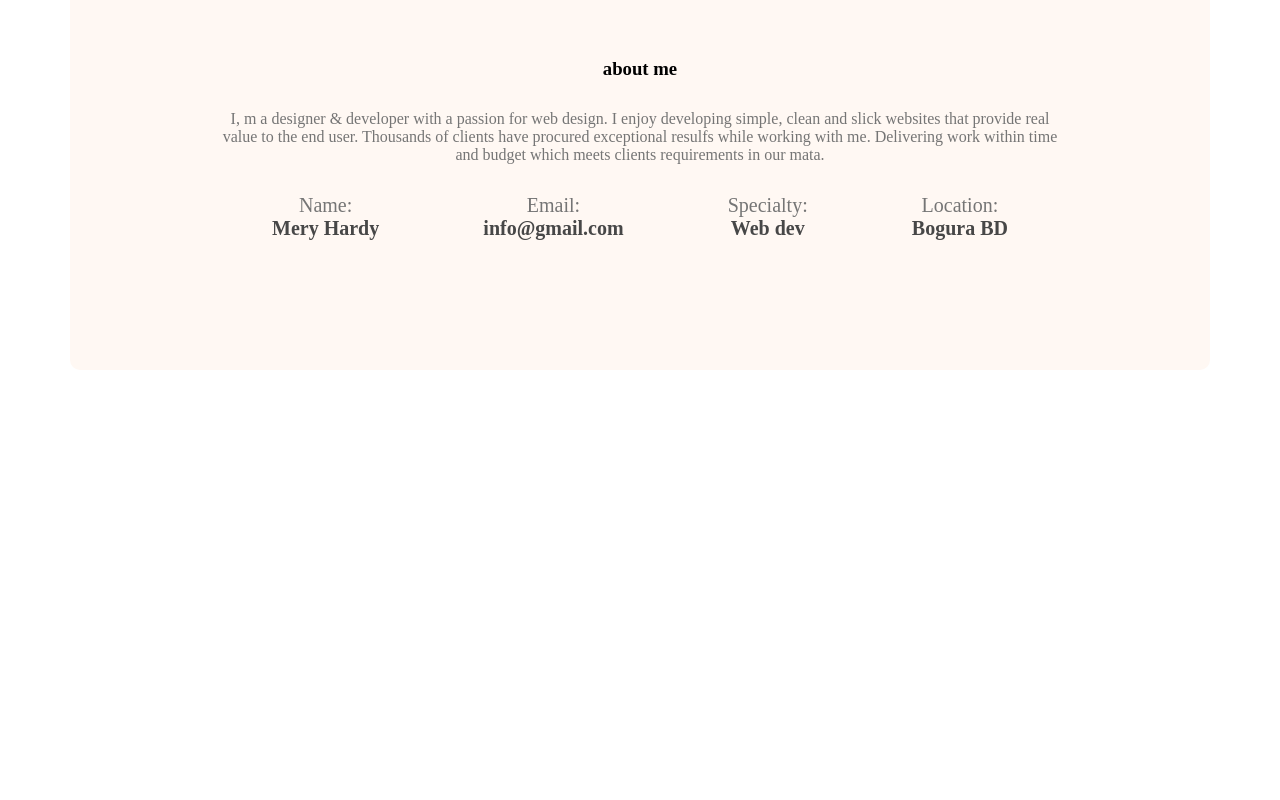
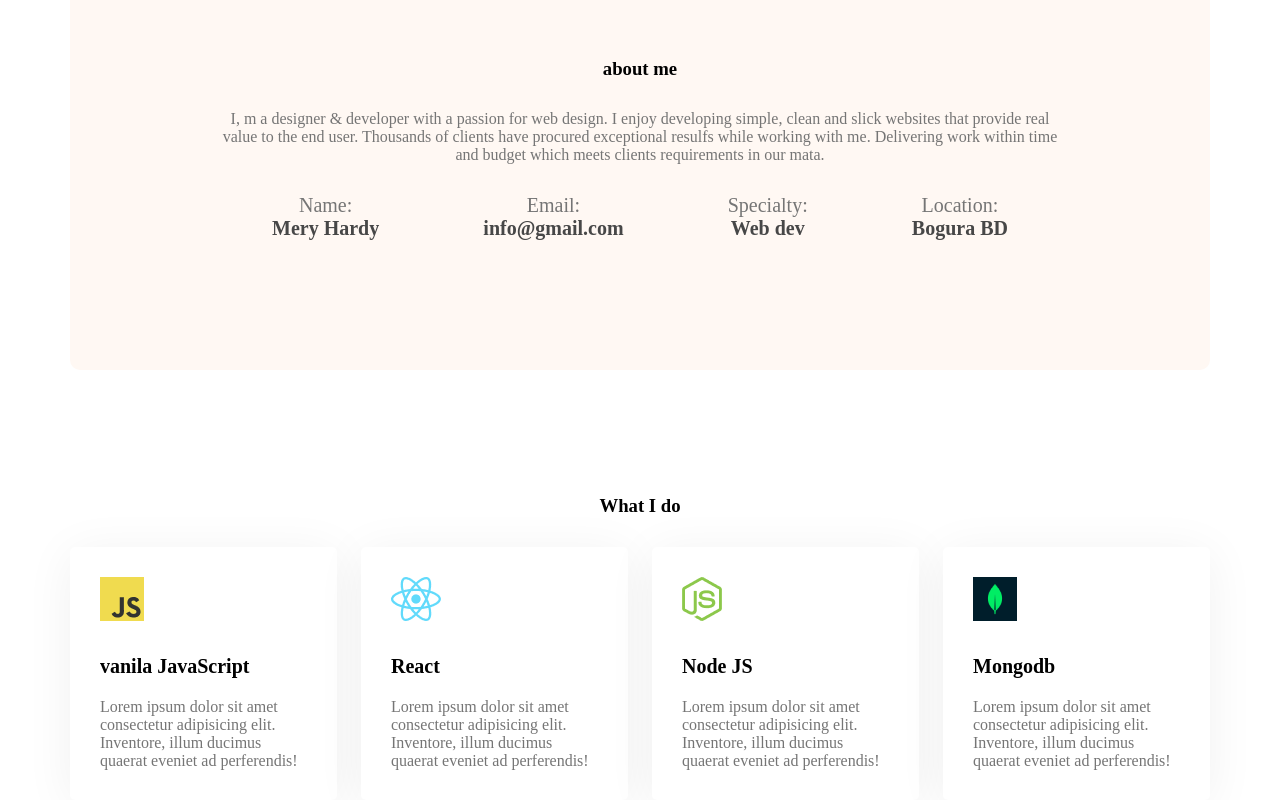
Before and after one commit to mszoha/developer-portfolio, a plain HTML site: page index.html in a window 1280 px wide. Shown: the part 1037-1837 px from the top of the page. Before the commit the page ends 1407 px from the top, so only its background shows below. Drawn offline with Linux system fonts and the light colour scheme.

Commit message:
finish dev portfoli

```diff
--- a/index.html
+++ b/index.html
@@ -41,8 +41,8 @@
                 clients requirements in our mata.</p>
             <div class="about-info-container">
                 <div class="about-info">
-                      <p class="info-title">Name:</p>
-                      <p class="info-description">Mery Hardy</p>
+                    <p class="info-title">Name:</p>
+                    <p class="info-description">Mery Hardy</p>
                 </div>
                 <div class="about-info">
                     <p class="info-title">Email:</p>
@@ -58,6 +58,36 @@
                 </div>
             </div>
         </section>
+        <!--what i do section-->
+        <section class="what-i-do">
+            <h3 class="about-title">What I do</h3>
+            <div class="skils-container">
+                <div class="skil">
+                    <img src="images/icons/js.png" alt="">
+                    <p class="skil-title">vanila JavaScript</p>
+                    <p class="skil-description">Lorem ipsum dolor sit amet consectetur adipisicing elit. Inventore,
+                        illum ducimus quaerat eveniet ad perferendis!</p>
+                </div>
+                <div class="skil">
+                    <img src="images/icons/react.png" alt="">
+                    <p class="skil-title">React</p>
+                    <p class="skil-description">Lorem ipsum dolor sit amet consectetur adipisicing elit. Inventore,
+                        illum ducimus quaerat eveniet ad perferendis!</p>
+                </div>
+                <div class="skil">
+                    <img src="images/icons/nodejs.png" alt="">
+                    <p class="skil-title">Node JS</p>
+                    <p class="skil-description">Lorem ipsum dolor sit amet consectetur adipisicing elit. Inventore,
+                        illum ducimus quaerat eveniet ad perferendis!</p>
+                </div>
+                <div class="skil">
+                    <img src="images/icons/mongo.png" alt="">
+                    <p class="skil-title">Mongodb</p>
+                    <p class="skil-description">Lorem ipsum dolor sit amet consectetur adipisicing elit. Inventore,
+                        illum ducimus quaerat eveniet ad perferendis!</p>
+                </div>
+            </div>
+        </section>
     </main>
     <footer>
 
--- a/styles/portfolio.css
+++ b/styles/portfolio.css
@@ -85,6 +85,7 @@ main {
 }
 
 .about-title {
+    text-align: center;
     font-weight: 700;
     margin-bottom: 30px;
 }
@@ -110,3 +111,31 @@ main {
     font-weight: 700;
     color: #474747;
 }
+
+/*what i do styles*/
+.what-i-do {
+    margin-top: 125px;
+}
+
+.skils-container {
+    display: flex;
+    gap: 24px;
+}
+
+.skil {
+    background-color: #FFFFFF;
+    border-radius: 5px;
+    box-shadow: 0 6px 50px rgba(0, 0, 0, 0.06);
+    padding: 30px;
+}
+
+.skil-title {
+    font-weight: 700;
+    font-size: 20px;
+    margin-top: 30px;
+    margin-bottom: 20px;
+}
+
+.skil-description {
+    color: #757575;
+}
```
